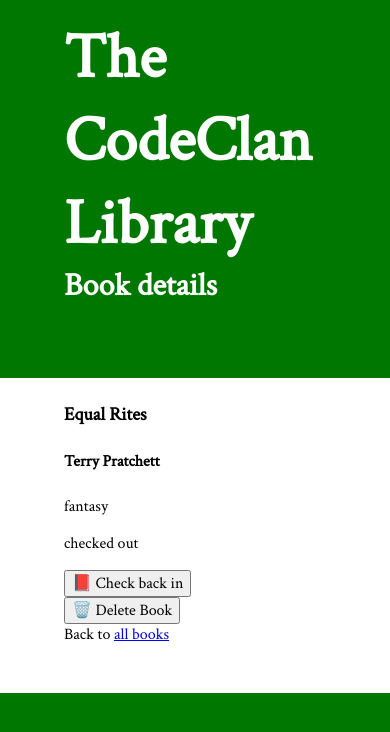
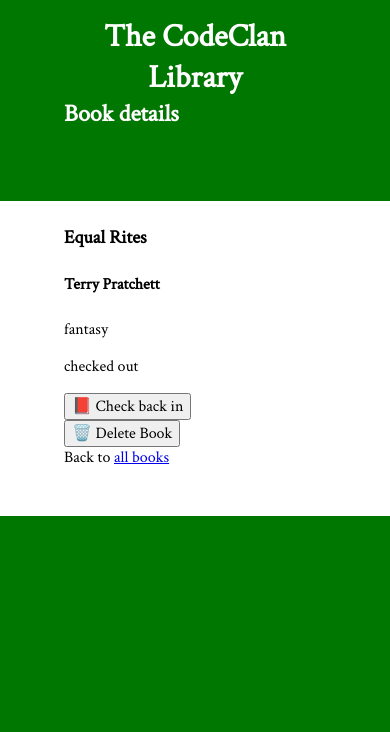
Before and after one commit to bsmith/w03d5_homework, a Flask app: page /books/100 in a window 390 px wide. Shown: the top 732 px of the page. Run offline with Flask 2, Linux system fonts and the light colour scheme.

Commit message:
Add lots of CSS styling inc mobile.

```diff
--- a/static/style.css
+++ b/static/style.css
@@ -43,6 +43,21 @@ main {
 .bookslist {
     list-style: none;
     padding-left: 0;
+    /* outline: 1px solid green; */
+}
+
+.book {
+    /* outline: 1px solid red; */
+    display: grid;
+    grid-template-columns: 10rem 1fr;
+    align-items: center;
+}
+
+.book .details {
+    display: block;
+    padding-left: 3em;
+    text-indent: -3em;
+    order: 1;
 }
 
 /* .create * { outline: 1px solid goldenrod}
@@ -77,3 +92,52 @@ input, button, select, option {
     font-family: inherit;
     font-size: inherit;
 }
+
+@media (max-width: 525px) {
+    header > h1 {
+        text-align: center;
+        font-size: 2rem;
+        font-weight: 900;
+    }
+
+    header > h2 {
+        font-size: 1.5rem;
+    }
+
+    .book {
+        /* outline: 1px solid red; */
+        display: grid;
+        grid-template-columns: 100%;
+        align-items: center;
+        gap: 0.5rem;
+        padding-bottom: 8px;
+        border-bottom: 4px solid lightgrey;
+    }
+
+    .book .details {
+        order: -1;
+    }
+
+    .book .buttons button {
+        width: 100%;
+    }
+
+    .create {
+        width: 100%;
+    }
+
+    .create > div {
+        display: flex;
+        flex-direction: column;
+        width: 100%;
+    }
+
+    .create > div > * {
+        width: 100%;
+    }
+
+    .create label {
+        text-align: left;
+        width: 100%;
+    }
+}
--- a/templates/books_single.html.j2
+++ b/templates/books_single.html.j2
@@ -6,7 +6,7 @@
 {% endblock %}
 {% block content %}
 <main>
-    <div class="book single">
+    <div class="booksingle">
         <h3 class="title">{{ book.title }}</h3>
         <h4 class="author">{{ book.author }}</h4>
         <p class="genre">{{ book.genre }}</p>
```
Also changed, not shown: templates/books_list.html.j2 (+12 -8 lines), README.md.
